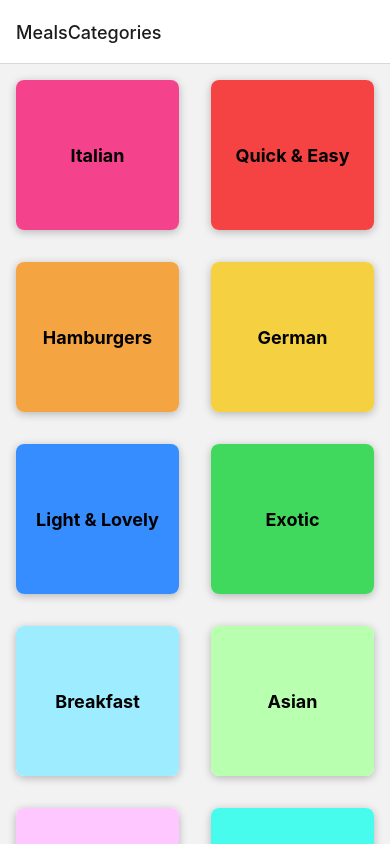
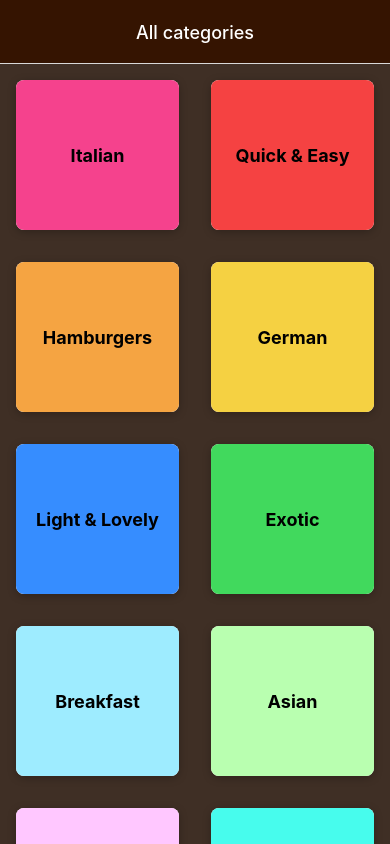
Before and after one commit to LauraOrtiz5/Meal-Prep-App, a React Native app: screen / in a window 390 px wide. Built offline with nearby package versions, Linux system fonts and the light colour scheme.

Commit message:
Header & background styling

```diff
--- a/App.js
+++ b/App.js
@@ -13,8 +13,19 @@ export default function App() {
     <>
       <StatusBar style='dark' />
       <NavigationContainer>
-        <Stack.Navigator>
-          <Stack.Screen name="MealsCategories" component={CategoriesScreen} />
+        <Stack.Navigator
+          screenOptions={{
+            headerTitleAlign: 'center',
+            headerStyle: { backgroundColor: '#351401' },
+            headerTintColor: 'white',
+            contentStyle: { backgroundColor: '#3f2f25' }
+          }}>
+          <Stack.Screen
+            name="MealsCategories"
+            component={CategoriesScreen}
+            options={{
+              headerTitle: 'All categories'
+            }} />
           <Stack.Screen name="MealsOverview" component={MealsOverviewScreen} />
         </Stack.Navigator>
       </NavigationContainer>
--- a/components/MealItem.js
+++ b/components/MealItem.js
@@ -13,11 +13,11 @@ function MealItem({ title, imageUrl, affordability, complexity, duration }) {
                         <Text style={styles.title}>{title}</Text>
                     </View>
                     <View style={styles.tagsContainer}>
-                        <View>
-                            <Text style={styles.tags}>{affordability.toUpperCase()}</Text>
+                        <Text style={styles.tags}>{affordability.toUpperCase()}</Text>
+                        <Text style={styles.tags}>{complexity.toUpperCase()}</Text>
+                        <View style={styles.durationContainer}>
+                            <Text style={styles.tags}>{duration} min</Text>
                         </View>
-                        <Text style={styles.tags}>{complexity.toUpperCase()}</Text>
-                        <Text style={styles.tags}>{duration} min</Text>
                     </View>
                 </View>
             </Pressable>
@@ -66,5 +66,10 @@ const styles = StyleSheet.create({
     },
     buttonPressed: {
         opacity: 0.5
+    },
+    durationContainer: {
+        borderWidth: 1,
+        borderRadius: 15,
+        padding: 4
     }
 })
```
